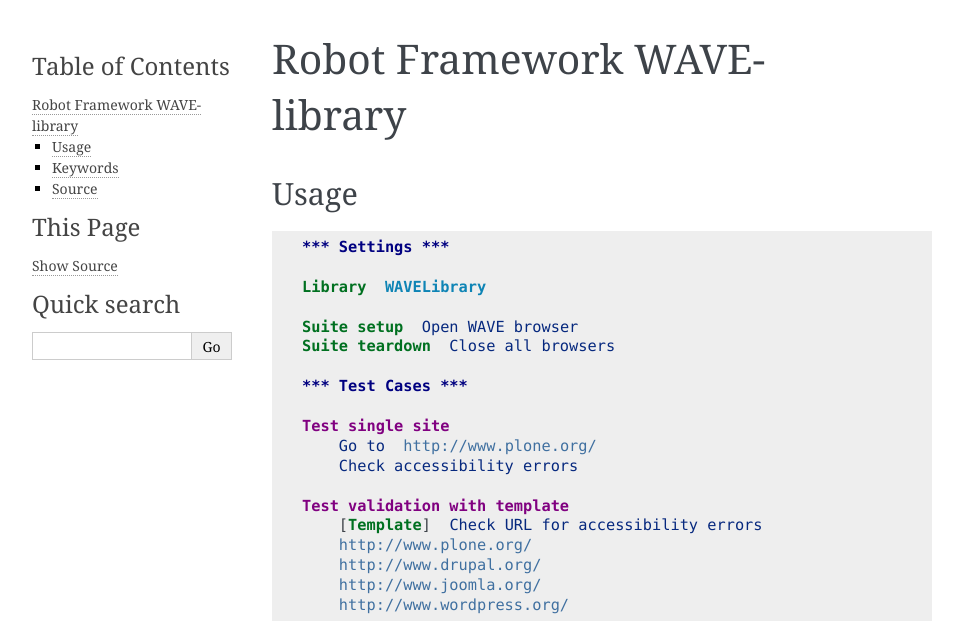
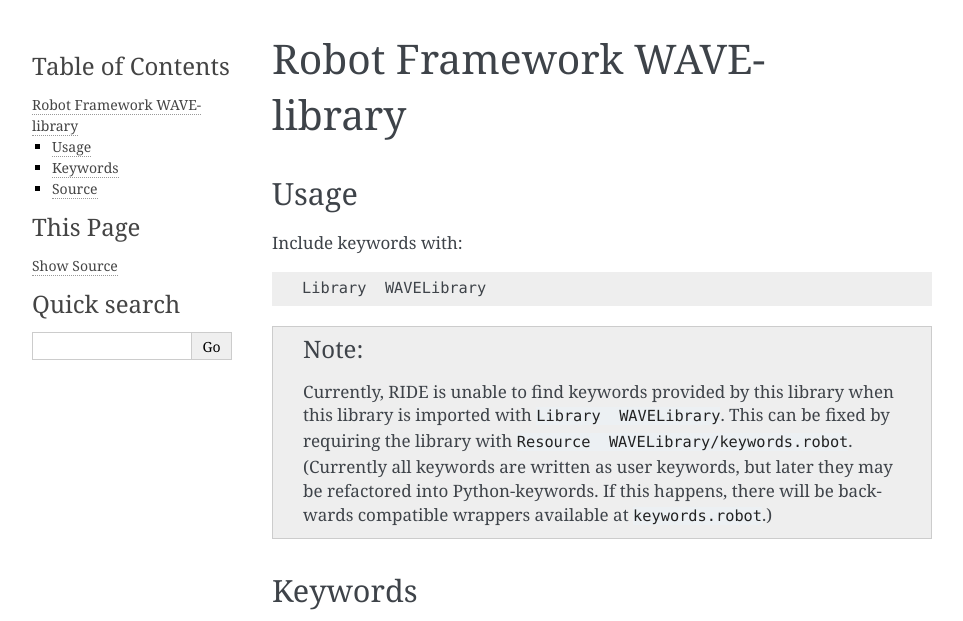
Before and after one commit to datakurre/robotframework-wavelibrary, a Sphinx documentation site: the page built from docs/index.rst, in a window 1280 px wide. Shown: the top 621 px of the page, without its empty margins (148-1111 px from the left). Built offline with Sphinx 7.4.7, drawn with Linux system fonts in a browser that asks for light colours; grey boxes are pictures that could not be loaded.

Commit message:
Add guide on importing the library

```diff
--- a/docs/index.rst
+++ b/docs/index.rst
@@ -4,27 +4,18 @@
 Usage
 -----
 
-.. code:: robotframework
-
-    *** Settings ***
+Include keywords with::
 
     Library  WAVELibrary
 
-    Suite setup  Open WAVE browser
-    Suite teardown  Close all browsers
+.. note::
 
-    *** Test Cases ***
-
-    Test single site
-        Go to  http://www.plone.org/
-        Check accessibility errors
-
-    Test validation with template
-        [Template]  Check URL for accessibility errors
-        http://www.plone.org/
-        http://www.drupal.org/
-        http://www.joomla.org/
-        http://www.wordpress.org/
+   Currently, RIDE is unable to find keywords provided by this library when
+   this library is imported with ``Library  WAVELibrary``. This can be fixed
+   by requiring the library with ``Resource  WAVELibrary/keywords.robot``.
+   (Currently all keywords are written as user keywords, but later they may be
+   refactored into Python-keywords. If this happens, there will be backwards
+   compatible wrappers available at ``keywords.robot``.)
 
 Keywords
 --------
```
